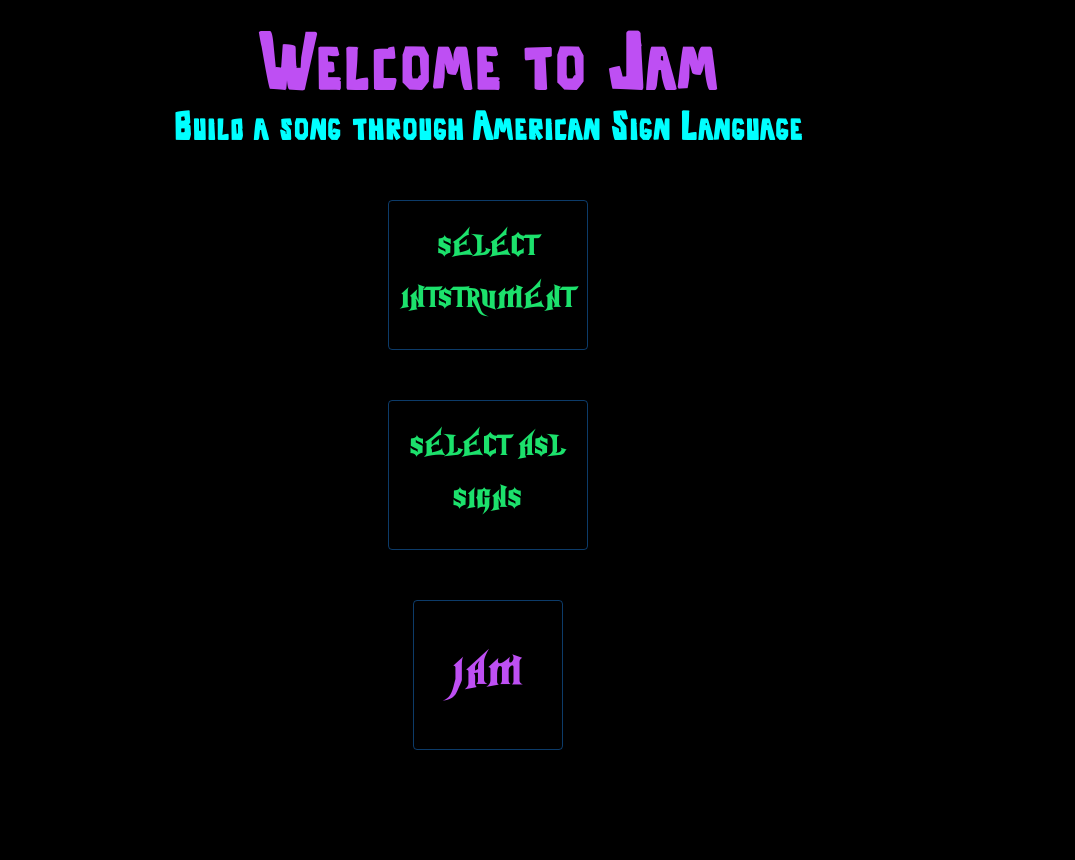
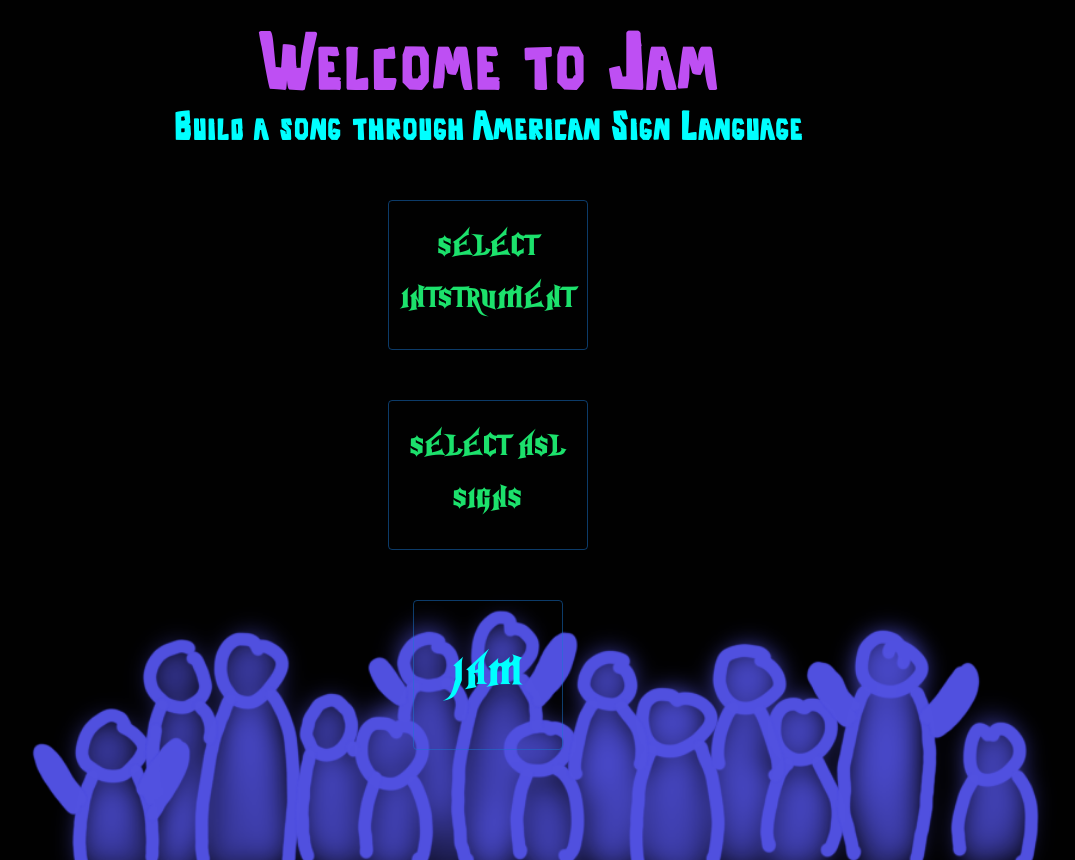
Before and after one commit to treehacks22/frontend, a React (Create React App) app: page /jammenu in a window 1280 px wide. Shown: the whole page, without its empty margins (152-1227 px from the left). Built offline with nearby package versions, Linux system fonts and the light colour scheme.

Commit message:
Add jam menu background

```diff
--- a/src/pages/JamMenu.js
+++ b/src/pages/JamMenu.js
@@ -1,9 +1,10 @@
 import { Link } from 'react-router-dom'
 import Button from '@mui/material/Button';
+import background from '../images/jam_menu_background.png'
 
 function JamMenu() {
     return (
-        <div style={{ padding: '30px', height: '100vh', backgroundRepeat: 'no-repeat', backgroundColor: "black", backgroundSize: 'cover',  backgroundPosition: 'center', textAlign: 'center'}}>
+        <div style={{ padding: '30px', backgroundImage: `url(${background})`, height: '100vh', backgroundRepeat: 'no-repeat', backgroundColor: "black", backgroundSize: 'cover',  backgroundPosition: 'center', textAlign: 'center'}}>
             <h1 style={{fontFamily: 'Rocko', color: '#BE4FF3', fontSize: '80px'}}>Welcome to Jam</h1>
             <h2 style={{fontFamily: 'Rocko', color: '#00FFFF', fontSize: '40px'}}>Build a song through American Sign Language</h2>
             <nav style={{marginBottom: '-50px'}}>
@@ -13,7 +14,7 @@ function JamMenu() {
                 <Button variant="outlined" size = 'large' style={{maxWidth: '200px', maxHeight: '50px', minWidth: '150px', minHeight: '150px', margin: '50px', fontFamily: 'GuitarHero', color: '#1CE16C', fontSize: '30px'}}>Select ASL Signs</Button>
             </nav>
             <nav style={{marginBottom: '-50px'}}>
-                <Button variant="outlined" size = 'large' component={Link} to="/jam" style={{maxWidth: '150px', maxHeight: '150px', minWidth: '150px', minHeight: '150px', margin: '50px', fontFamily: 'GuitarHero', color: '#BE4FF3', fontSize: '40px'}}>Jam</Button>
+                <Button variant="outlined" size = 'large' component={Link} to="/jam" style={{maxWidth: '150px', maxHeight: '150px', minWidth: '150px', minHeight: '150px', margin: '50px', fontFamily: 'GuitarHero', color: '#00FFFF', fontSize: '40px'}}>Jam</Button>
             </nav>
         </div>
     );
```
Also changed, not shown: src/images/jam_menu_background.png (added).
